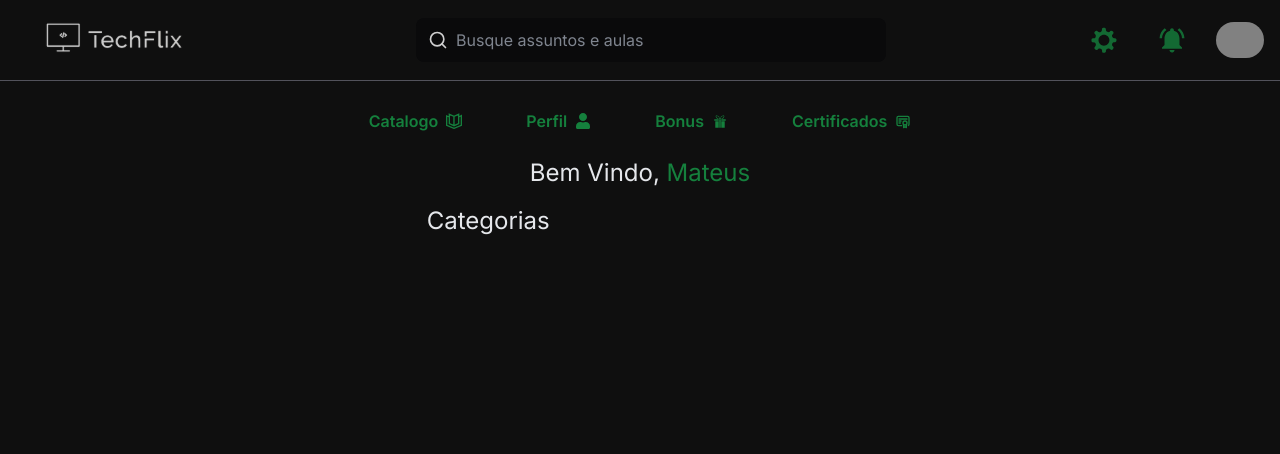
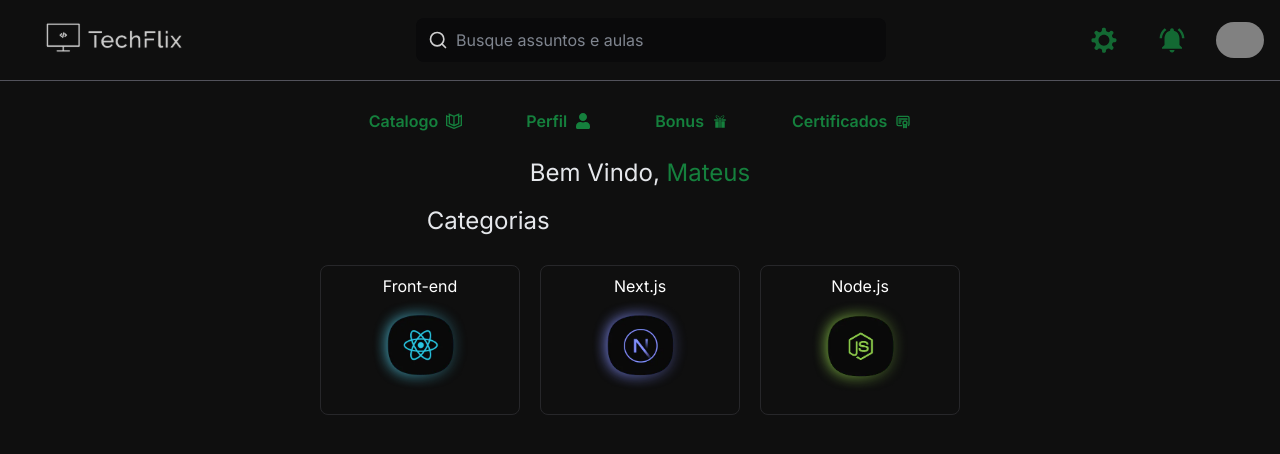
Before and after one commit to mateusbolito/TechFlix-Plataforma-de-ensino, a Next.js app: page /interfacehome in a window 1280 px wide. Shown: the top 454 px of the page. Built offline with nearby package versions, Linux system fonts and the light colour scheme; grey boxes are pictures that could not be loaded.

Commit message:
Componente Card de aulas criados

```diff
--- a/src/app/interfacehome/page.tsx
+++ b/src/app/interfacehome/page.tsx
@@ -1,6 +1,16 @@
 import Image from "next/image";
 import LayoutNav from "../../layouts/nav";
+import CardHome from "@/components/CardHome/CardHome";
+import next from "../../../public/next.webp";
 import front from "../../../public/front.webp";
+import node from "../../../public/node.webp";
+
+const languages = [
+  { name: "Front-end", image: front, route: "front" },
+  { name: "Next.js", image: next, route: "front" },
+  { name: "Node.js", image: node, route: "front" },
+];
+
 export default function InterFaceHome() {
   return (
     <LayoutNav>
@@ -14,6 +24,8 @@
           <h2 className="text-2xl pt-4 text-gray-200">Categorias</h2>
         </div>
       </div>
+
+      <CardHome languages={languages} />
     </LayoutNav>
   );
 }
--- /dev/null
+++ b/src/components/CardHome/CardHome.tsx
@@ -0,0 +1,41 @@
+import Image, { StaticImageData } from "next/image";
+import Link from "next/link";
+import { FC } from "react";
+
+interface Language {
+  name: string;
+  image: StaticImageData;
+  route: string;
+}
+
+interface CardHomeProps {
+  languages: Language[];
+}
+
+const CardHome: FC<CardHomeProps> = ({ languages }) => {
+  return (
+    <section className="flex items-center justify-center gap-3 p-7 w-full cursor-pointer">
+      <div className="w-[800px] flex items-center justify-center flex-wrap max-w-full gap-5">
+        {languages.map((language, index) => (
+          <div key={index} className="flex items-center justify-center">
+            <Link href={language.route}>
+              <div className="w-[200px] h-[150px] bg-transparent border border-zinc-800 hover:border-green-700 rounded-lg ">
+                <h1 className="text-center text-white pt-2">{language.name}</h1>
+                <div className="flex items-center justify-center ">
+                  <Image
+                    src={language.image.src}
+                    alt={language.name}
+                    width={100}
+                    height={100}
+                  />
+                </div>
+              </div>
+            </Link>
+          </div>
+        ))}
+      </div>
+    </section>
+  );
+};
+
+export default CardHome;
```
Also changed, not shown: public/next.webp (added), public/node.webp (added).
